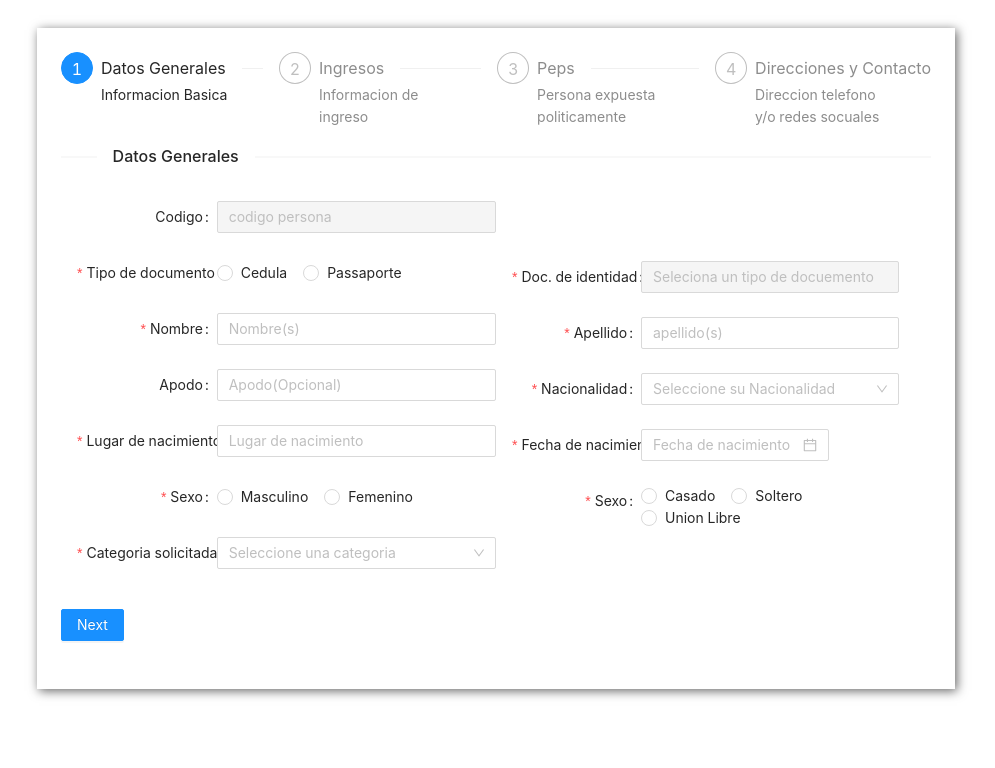
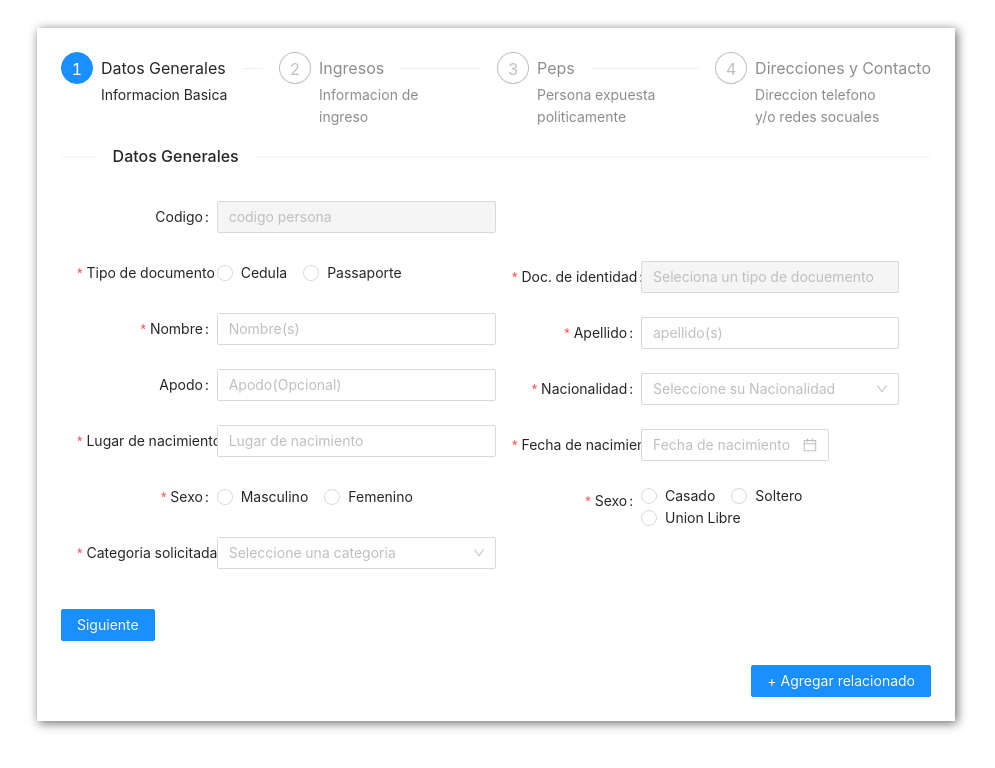
Before and after one commit to JCaceresM/testantdesign, a React (Create React App) app: page / in a window 1280 px wide. Shown: the top 768 px of the page, without its empty margins (144-1139 px from the left). Built offline with nearby package versions, Linux system fonts and the light colour scheme.

Commit message:
fix some bugs

```diff
--- a/src/componets/Form.js
+++ b/src/componets/Form.js
@@ -9,6 +9,7 @@ import {
   Button,
   Col,
   DatePicker,
+  Modal,
 } from "antd";
 const { Option } = Select;
 const formItemLayout = {
@@ -36,7 +37,13 @@ function Formulario(props) {
     console.log("Received values of form: ", values);
   };
   const [Edit, SetEditState] = useState(true);
-
+  const [visible, SetVisible] = useState(false);
+  const showModal = () => {
+    SetVisible(true);
+  };
+  const handleOk = () => {
+    SetVisible(false);
+  };
   return (
     <>
       <Divider orientation="left" value="j">
@@ -71,7 +78,7 @@ function Formulario(props) {
             </Form.Item>
 
             <Form.Item name="Nombre" label="Nombre" {...config}>
-              <Input placeholder="Nombre(s)" />
+              <Input placeholder="Nombre(s)" type="text" />
             </Form.Item>
 
             <Form.Item name="Apodo" label="Apodo">
@@ -82,7 +89,7 @@ function Formulario(props) {
               label="Lugar de nacimiento"
               {...config}
             >
-              <Input placeholder="Lugar de nacimiento" />
+              <Input placeholder="Lugar de nacimiento" type="text" />
             </Form.Item>
 
             <Form.Item name="Sexo" label="Sexo" {...config}>
@@ -119,11 +126,14 @@ function Formulario(props) {
                     ? "Seleciona un tipo de docuemento"
                     : "Escribe tu documento(cedula o pasaporte"
                 }
+                min={8}
+                max={11}
+                type="text"
               />
             </Form.Item>
 
             <Form.Item name="Apellido" label="Apellido" {...config}>
-              <Input placeholder="apellido(s)" />
+              <Input placeholder="apellido(s)" type="text" />
             </Form.Item>
 
             <Form.Item name="Nacionalidad" label="Nacionalidad" {...dateConfig}>
@@ -152,10 +162,29 @@ function Formulario(props) {
         </Row>
         <Form.Item>
           <Button type="primary" htmlType="submit">
-            Next
+            Siguiente
           </Button>
         </Form.Item>
       </Form>
+
+      <Button
+        type="primary"
+        htmlType="submit"
+        style={{ float: "right" }}
+        onClick={() => showModal()}
+      >
+        + Agregar relacionado
+      </Button>
+      <Modal
+        title="Modal para saludar "
+        visible={visible}
+        onOk={handleOk}
+        okText="Cero"
+        onCancel={handleOk}
+        cancelText="mas, menos"
+      >
+        <p>Hola</p>
+      </Modal>
     </>
   );
 }
--- a/src/componets/steper.js
+++ b/src/componets/steper.js
@@ -97,7 +97,7 @@ class Steper extends React.Component {
           )}
           {current > 0 && (
             <Button style={{ margin: "0 8px" }} onClick={() => this.prev()}>
-              Previous
+              Anterior
             </Button>
           )}
         </div>
```
